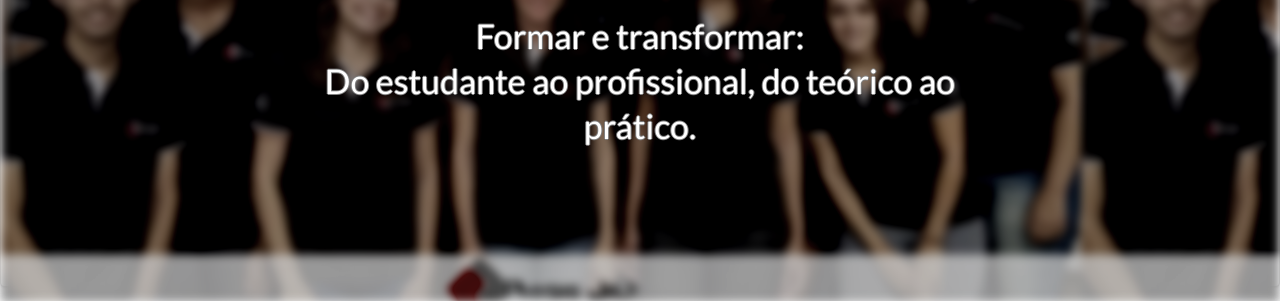
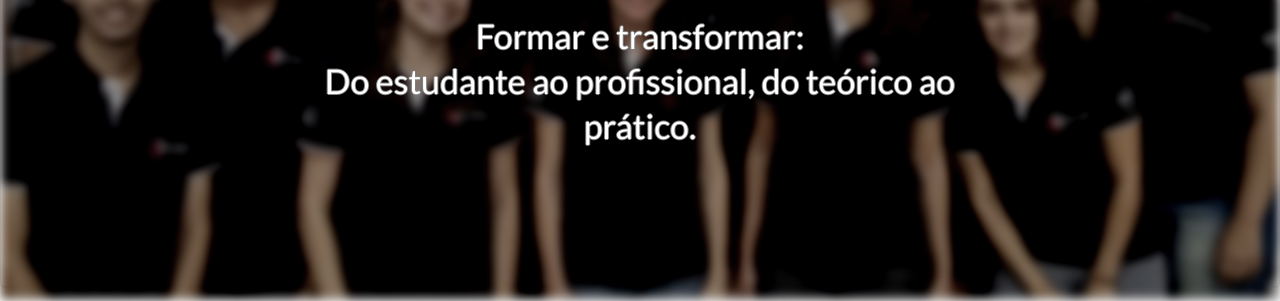
Before and after one commit to rangelfinal/rangelfinal.github.io, a website: page index.html in a window 1280 px wide. Shown: the part 413-714 px from the top of the page. Drawn offline with nearby package versions, Linux system fonts and the light colour scheme; some packages are replaced by stand-ins of ours.

Commit message:
Consertada imagem do masthead repetindo

```diff
--- a/style/main.css
+++ b/style/main.css
@@ -6,6 +6,10 @@ body {
 
 .white {
   color: white;
+}
+
+.ui.card .meta, .ui.cards>.card .meta {
+  font-size: 0.8em;
 }
 
 .cards {
@@ -23,6 +27,9 @@ body {
             filter: blur(5px) brightness(0.7) contrast(150%) grayscale(50%);
     display: block;
     background-image: url(/images/trainees.png);
+    background-repeat: no-repeat;
+    background-size: cover;
+    background-position: center;
     width: 100%;
     height: 100%;
 }
```
